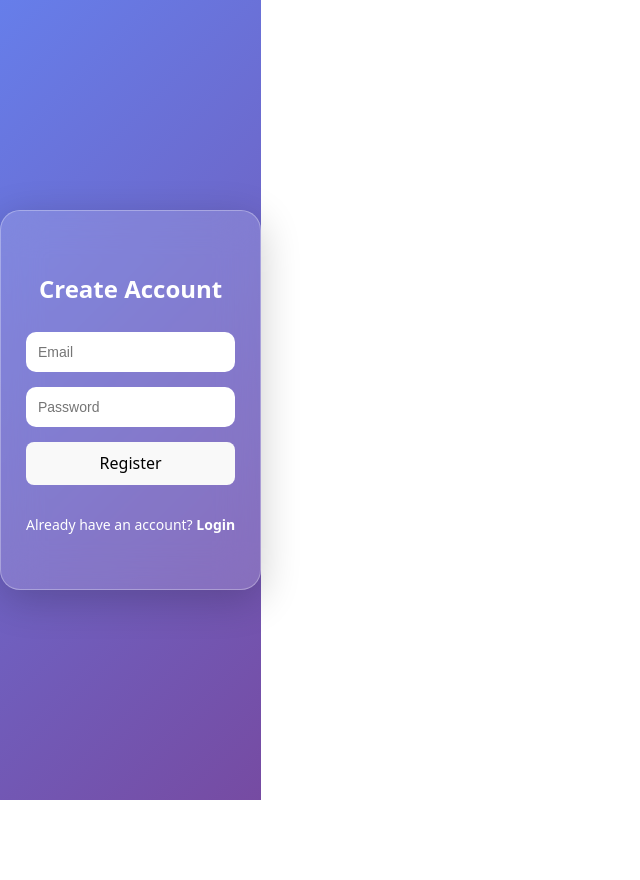
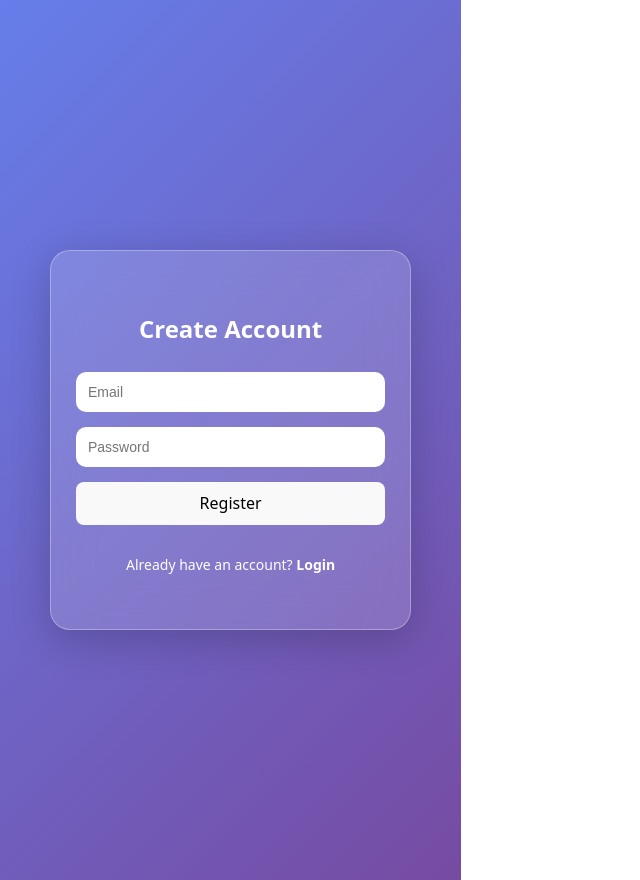
Before and after one commit to aravindhofficiel/notes, a React app in the folder frontend/: page /register in a window 1280 px wide. Shown: the whole page, without its empty margins (0-640 px from the left). Before the commit the page ends 800 px from the top, so only its background shows below. Built offline with nearby package versions, Linux system fonts and the light colour scheme; the HTML template or start-up script is replaced by a standard one.

Commit message:
added padding and added alignitem center to the const container and registor page  to the dashboard

```diff
--- a/frontend/src/pages/Register.jsx
+++ b/frontend/src/pages/Register.jsx
@@ -60,7 +60,7 @@ const page = {
   justifyContent: "center",
   alignItems: "center",
   background: "linear-gradient(135deg, #667eea, #764ba2)",
-  margin: 0
+  padding: "40px 50px",
 };
 const glassCard = {
   width: "90%",
```
